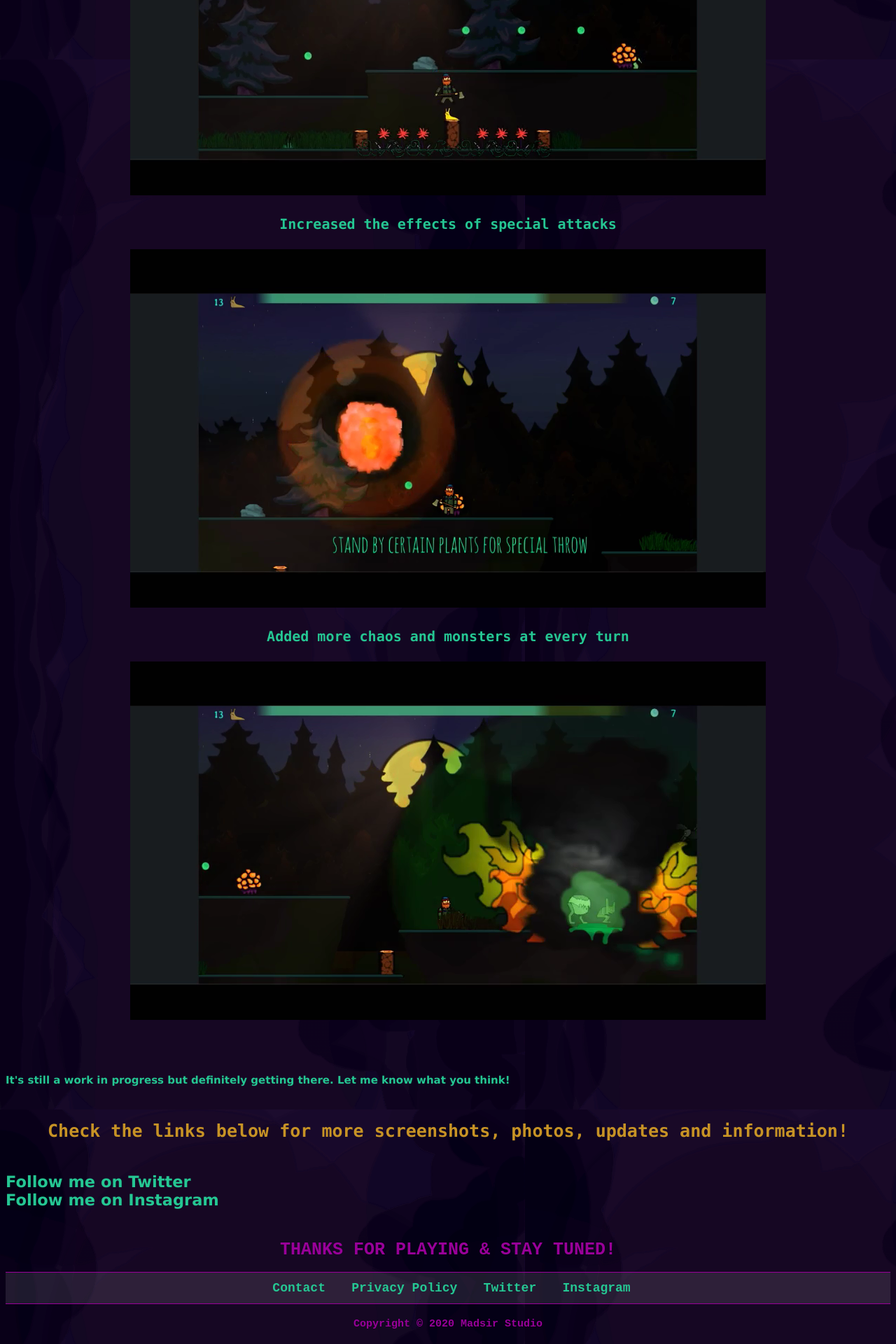
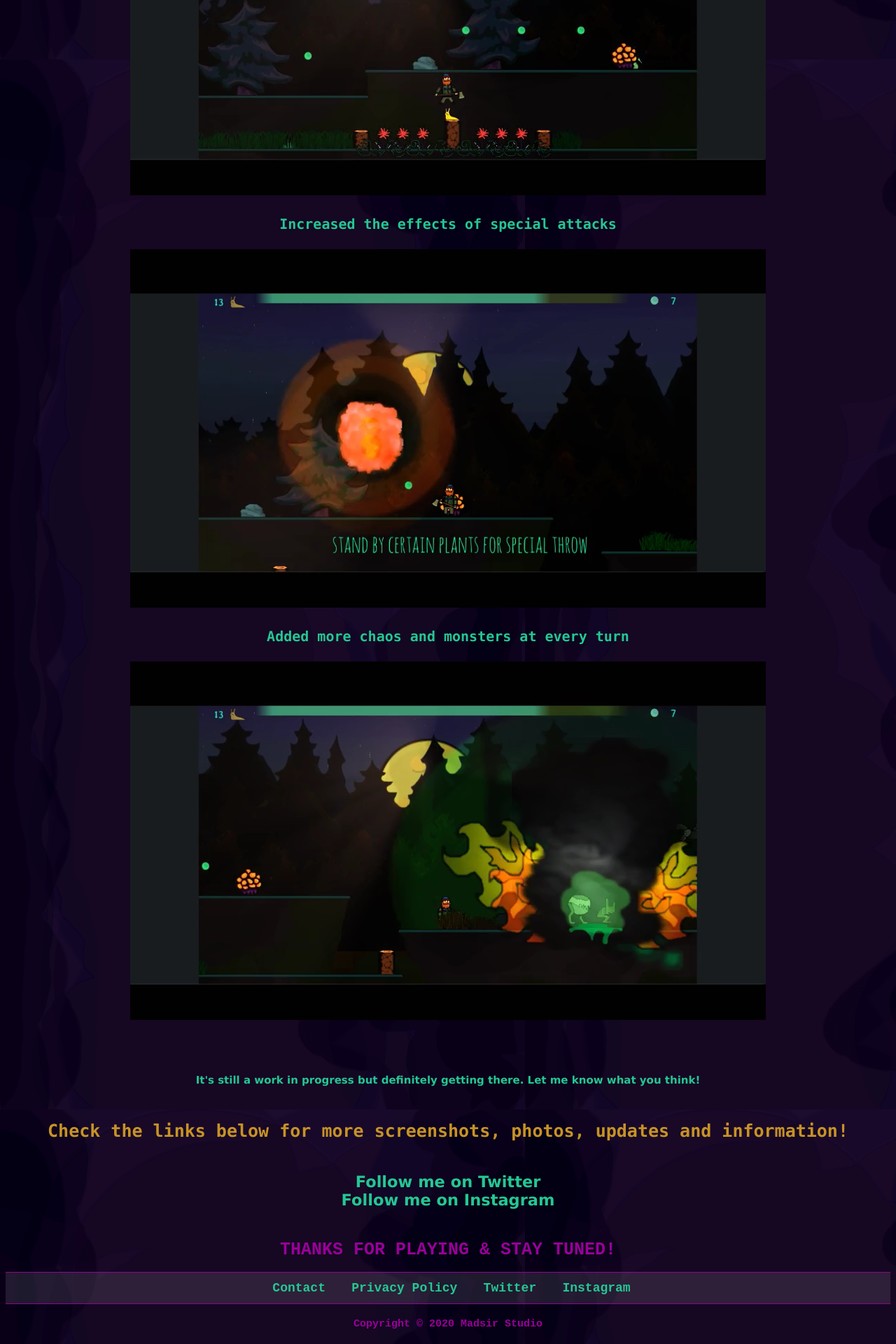
Before and after one commit to Madsir/madsirstudio.github.io, a Jekyll site: the page built from RemoteAgentDemo/index.html, in a window 1280 px wide. Shown: the part 1415-3335 px from the top of the page at 70% size. Built offline with Jekyll 4.4.1, drawn with Linux system fonts in a browser that asks for light colours.

Commit message:
Update main.css

```diff
--- a/css/main.css
+++ b/css/main.css
@@ -41,18 +41,21 @@
     font-size: 2.5em;
     font-family:"Courier New", 'Courier', 'monospace';
     color: #990099;
+    text-align:center;
 }
 h2 {
 
     font-size: 2.5em;
     font-family:"Lucida Console", 'Monaco', 'monospace';
     color: #c79325;
+    text-align:center;
 }
 h3 {
 
     font-size: 2em;
     font-family:"Lucida Console", 'Monaco', 'monospace';
     color: #25c793;
+    text-align:center;
 }
 h4 {
 
@@ -60,6 +63,7 @@
     font-size: 1.5em;
     font-weight: bold;
     color: #990099;
+    text-align:center;
 }
 p {
     font-weight: bold;
@@ -67,7 +71,7 @@
     line-height: 1.5em;
     color: #25c793;
     font-family: "Verdana", "Geneva", sans-serif;
-    text-align: justify;
+    text-align: center, justify;
 }
 footer {
     border-top: 1px solid #990099;
```
